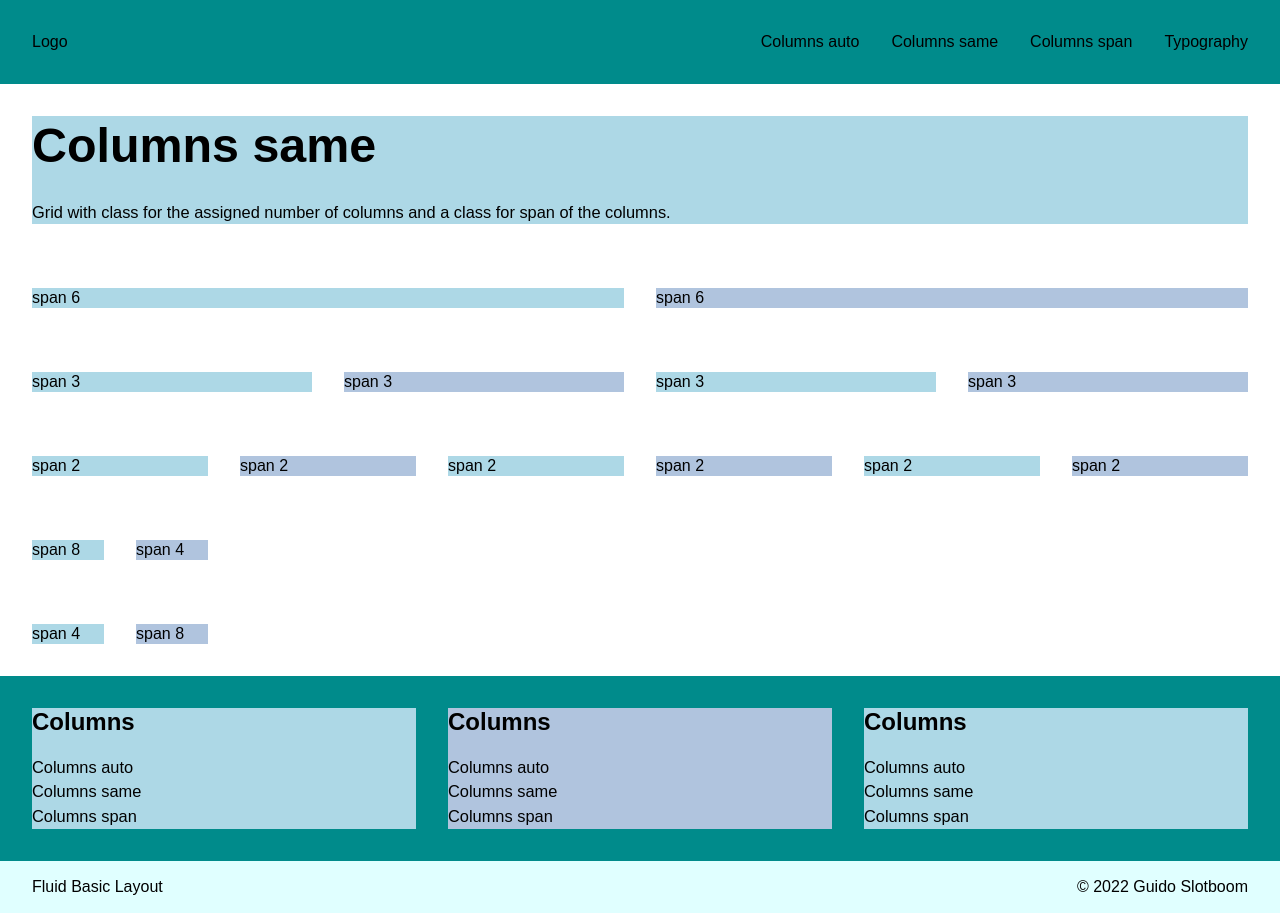
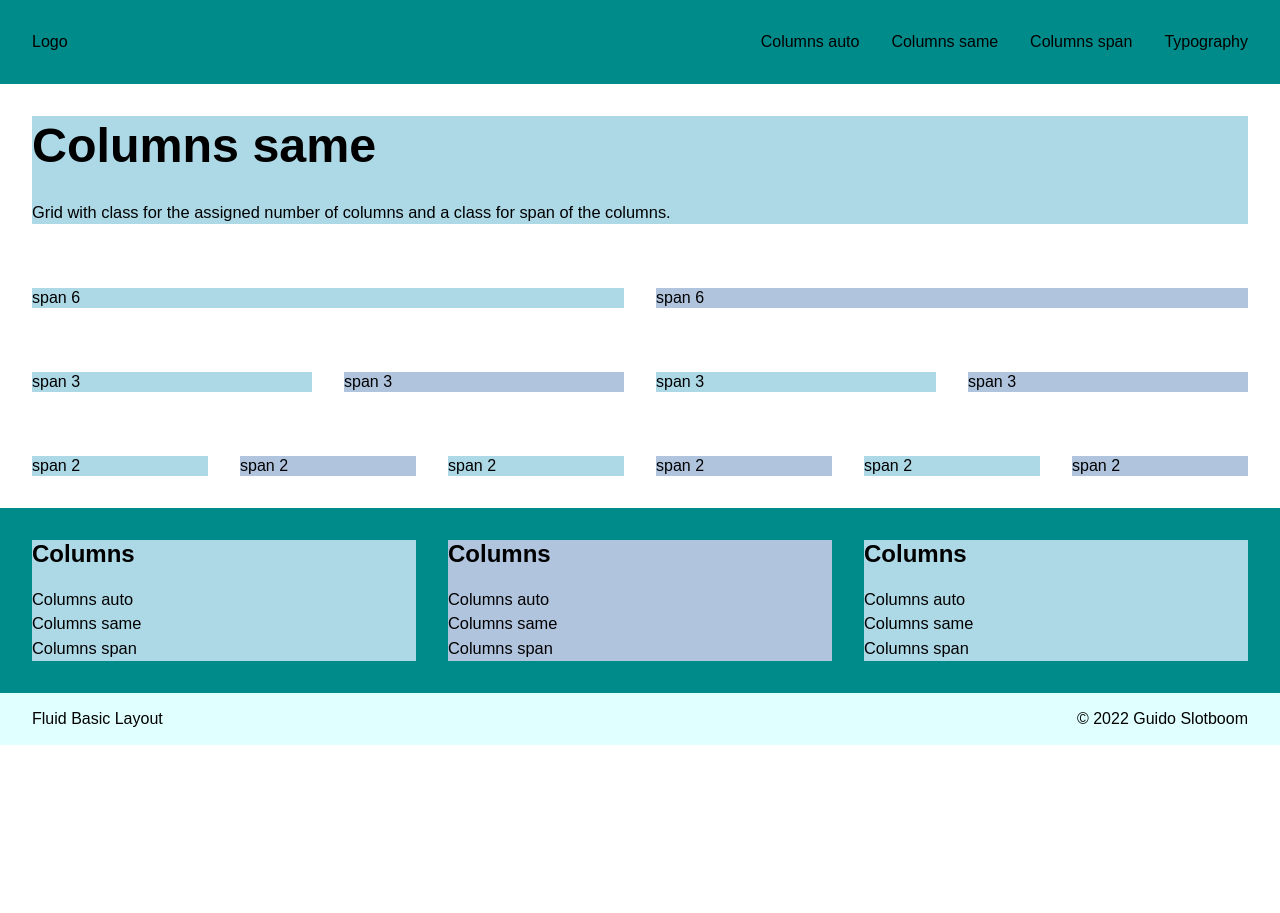
Before and after one commit to guidoslotboom/fluid-basic-layout, a plain HTML site: page columns-same.html in a window 1280 px wide. After the commit the page ends 800 px from the top, so only its background shows below. Drawn offline with Linux system fonts and the light colour scheme.

Commit message:
Removing unnecessary columns

```diff
--- a/columns-same.html
+++ b/columns-same.html
@@ -58,16 +58,6 @@
                 <div class="col">span 2</div>
             </div>
 
-            <div class="grid grid-cols cols-side-right">
-                <div class="col">span 8</div>
-                <div class="col">span 4</div>
-            </div>
-
-            <div class="grid grid-cols cols-side-left">
-                <div class="col">span 4</div>
-                <div class="col">span 8</div>
-            </div>
-
         </div>
     </div>
     <footer class="page__footer">
```
